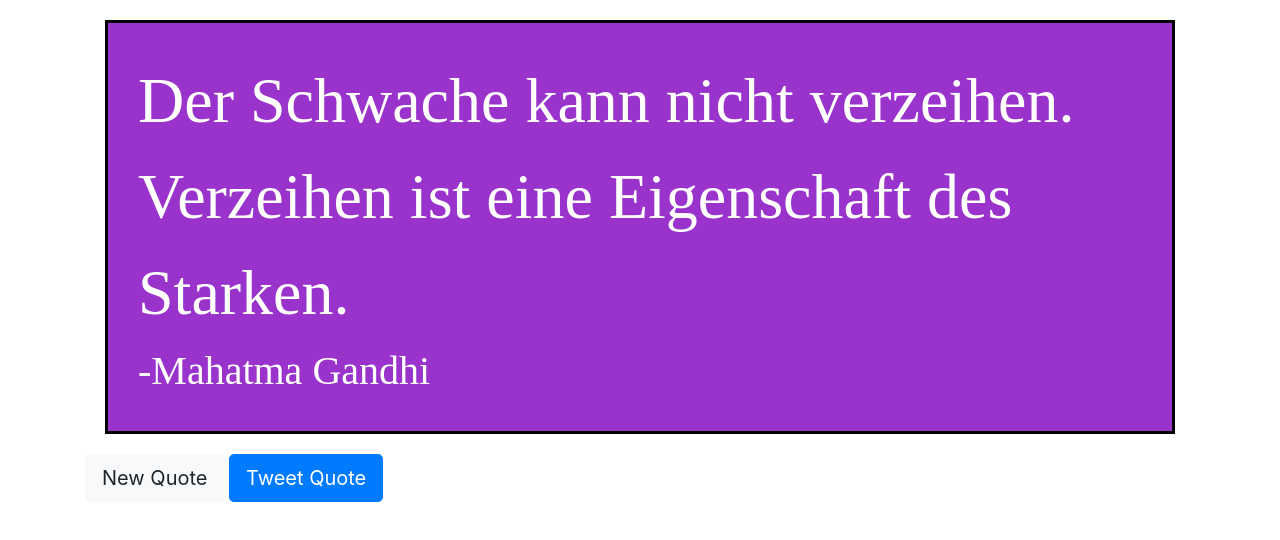
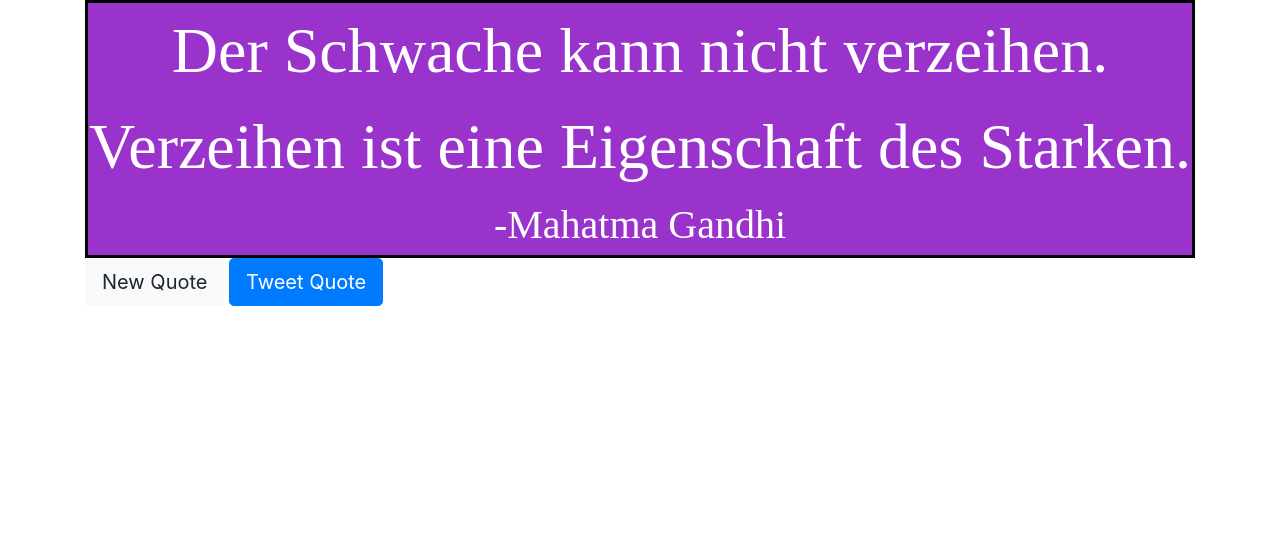
Before and after one commit to jbreiten73/freeCodeCamp-FrontEnd, a plain HTML site: page index.html in a window 1280 px wide. Drawn offline with nearby package versions, Linux system fonts and the light colour scheme.

Commit message:
Update styles.css

```diff
--- a/css/styles.css
+++ b/css/styles.css
@@ -1,13 +1,14 @@
 #quote-box {
    border: solid 3px black;
-   padding: 30px 30px;
-   margin: 20px;
+   padding: auto;
+   margin: auto;
+   text-align: center;
 };
 
 a {
    margin: 20px;
   }
 
-body {
+#bg {
      background-color: "#999944";
 }
```
